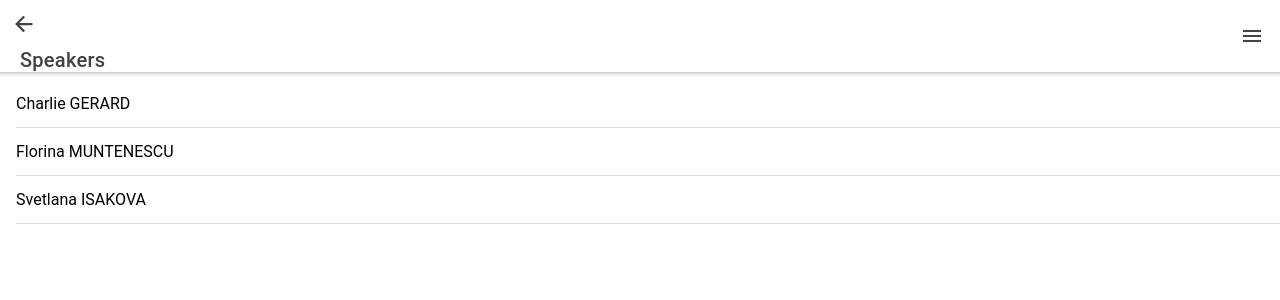
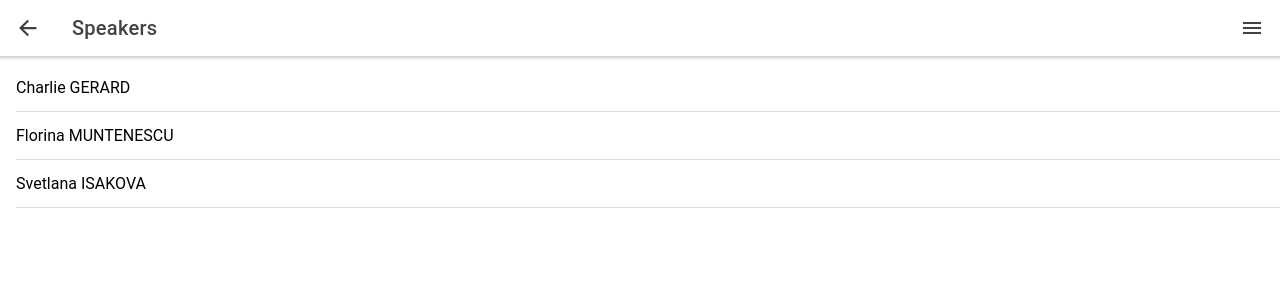
Before and after one commit to marem-bzh/IMT-Mobile-Projet, a React (Create React App) app: page /speakers in a window 1280 px wide. Shown: the top 300 px of the page. Built offline with nearby package versions, Linux system fonts and the light colour scheme.

Commit message:
Fixed left button placement

```diff
--- a/src/components/PageHeader.tsx
+++ b/src/components/PageHeader.tsx
@@ -16,7 +16,7 @@ const PageHeader = ({ title }: PageHeaderProps) => {
     return (
         <IonHeader>
             <IonToolbar>
-                <IonButtons>
+                <IonButtons slot="start">
                     <IonBackButton defaultHref="/home"></IonBackButton>
                 </IonButtons>
                 <IonTitle>{title}</IonTitle>
```
